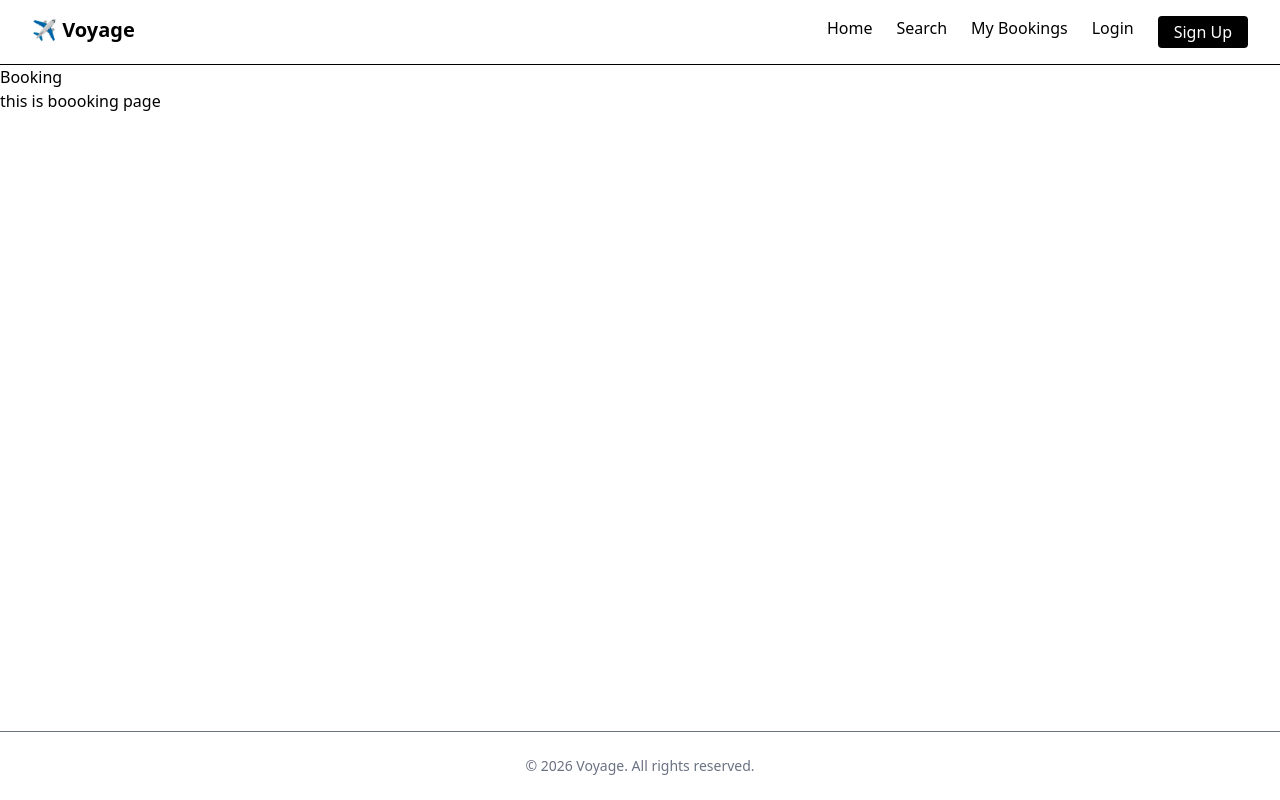
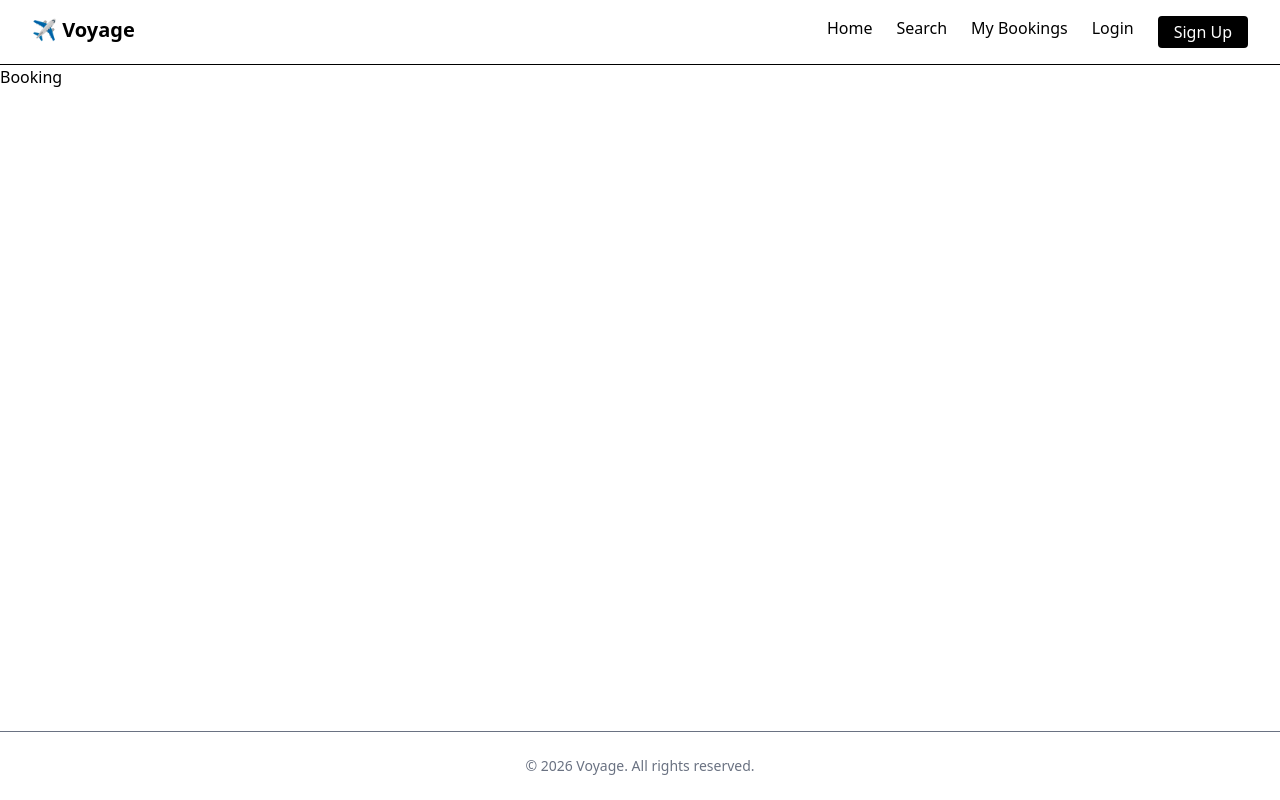
Before and after one commit to Saurabh190120/BharatGo, a React app in the folder frontend/: page /booking/1 in a window 1280 px wide. Built offline with nearby package versions, Linux system fonts and the light colour scheme; the HTML template or start-up script is replaced by a standard one.

Commit message:
register

```diff
--- a/frontend/src/pages/Booking.jsx
+++ b/frontend/src/pages/Booking.jsx
@@ -4,7 +4,7 @@ const Booking = () => {
   return (
    <>
     <div>Booking</div>
-     <h1> this is boooking page</h1>
+     {/* <h1> this is boooking page</h1> */}
    </>
 
   )
```
